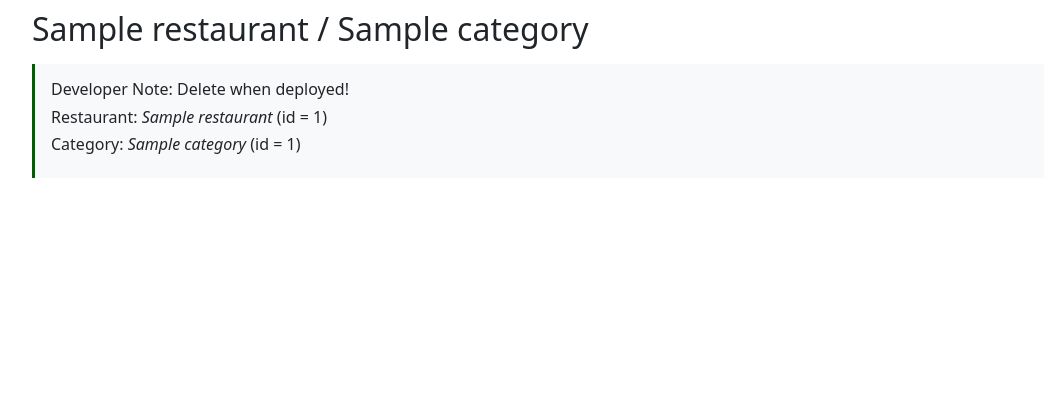
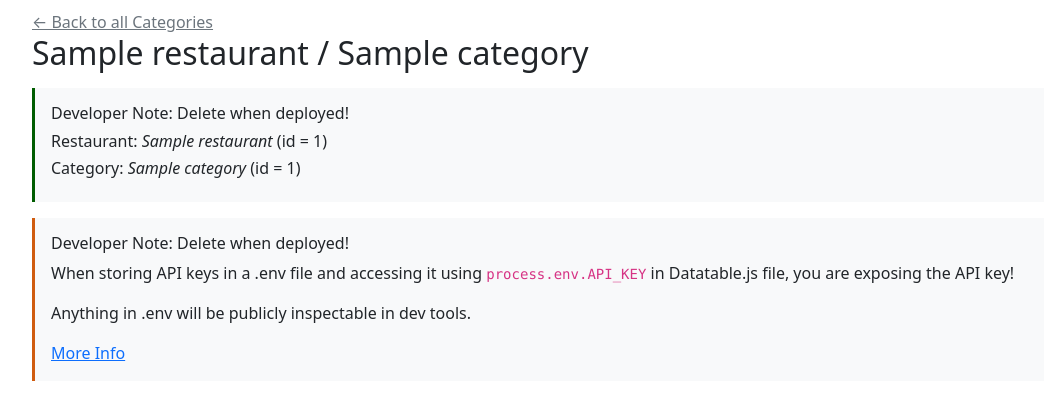
Before and after one commit to naiemg/chefboard, a Django app: page /restaurant/1/category/1/ in a window 1280 px wide. Shown: the part 57-477 px from the top of the page, without its empty margins (62-1106 px from the left). Run offline with Django 3.2, Linux system fonts and the light colour scheme; a user stored in the database is signed in; tables that the repository leaves empty hold one stand-in row (values such as "Sample post"); some libraries are stand-ins or nearby versions.

Commit message:
added navigational links

```diff
--- a/assets/javascript/Datatable.js
+++ b/assets/javascript/Datatable.js
@@ -57,7 +57,6 @@ function Datatable() {
   );
 
   const fetchMenuItems = () => {
-    console.log(process.env);
     axios
       .get(`${MENU_ITEM_API_ENDPOINT}?category=${category_id}`, {
         headers: {
--- a/templates/menu/category_read.html
+++ b/templates/menu/category_read.html
@@ -11,6 +11,8 @@
 {% block body %}
 <div class="container">
     <div hidden id="category_id">{{category.id}}</div>
+    <a class="link-secondary" href="{% url 'restaurant_read_categories' restaurant.id %}">← Back to all
+        Categories</a>
     <h2>{{restaurant.name}} / {{category.name}}</h2>
     <div id="data_table"></div>
     <script src="{% static 'index-bundle.js' %}"></script>
@@ -22,5 +24,15 @@
         <h6>Restaurant: <i>{{restaurant.name}}</i> (id = {{restaurant.id}})</h6>
         <h6>Category: <i>{{category.name}}</i> (id = {{category.id}})</h6>
     </div>
+
+    <!--Developer Note: Delete when deployed!-->
+    <div class="bg-light p-3 mt-3" style="border-left: rgb(208, 92, 15) 3px solid;">
+        <h6>Developer Note: Delete when deployed!</h6>
+        <p>When storing API keys in a .env file and accessing it using <code>process.env.API_KEY</code> in Datatable.js
+            file, you are exposing the API key!</p>
+        <p>Anything in .env will be publicly inspectable in dev tools.</p>
+        <a href="https://create-react-app.dev/docs/adding-custom-environment-variables/">More Info</a>
+    </div>
+
 </div>
 {% endblock %}
--- a/templates/menu/restaurant_read_categories.html
+++ b/templates/menu/restaurant_read_categories.html
@@ -9,6 +9,8 @@ Categories | {{rest_owned.name}}
 
 {% block body %}
 <div class="container">
+    <a class="link-secondary" href="{% url 'dashboard' %}">← Back to all
+        Restaurants</a>
     <h3>Categories
         <a class="btn btn-primary" href="{% url 'category_create' rest_owned.id %}">New</a>
     </h3>
```
